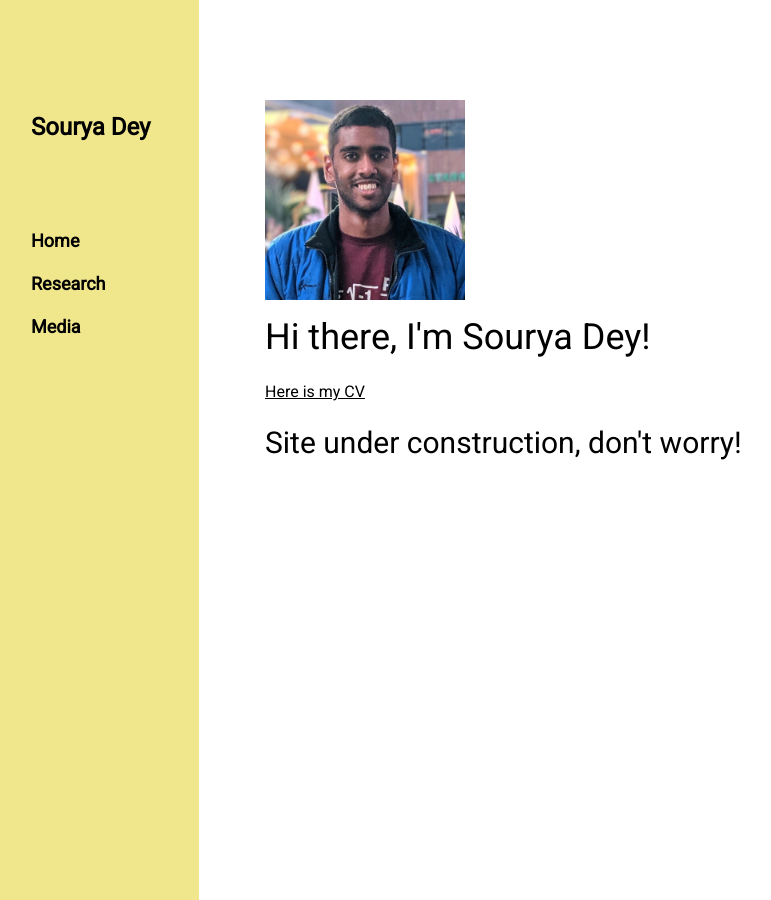
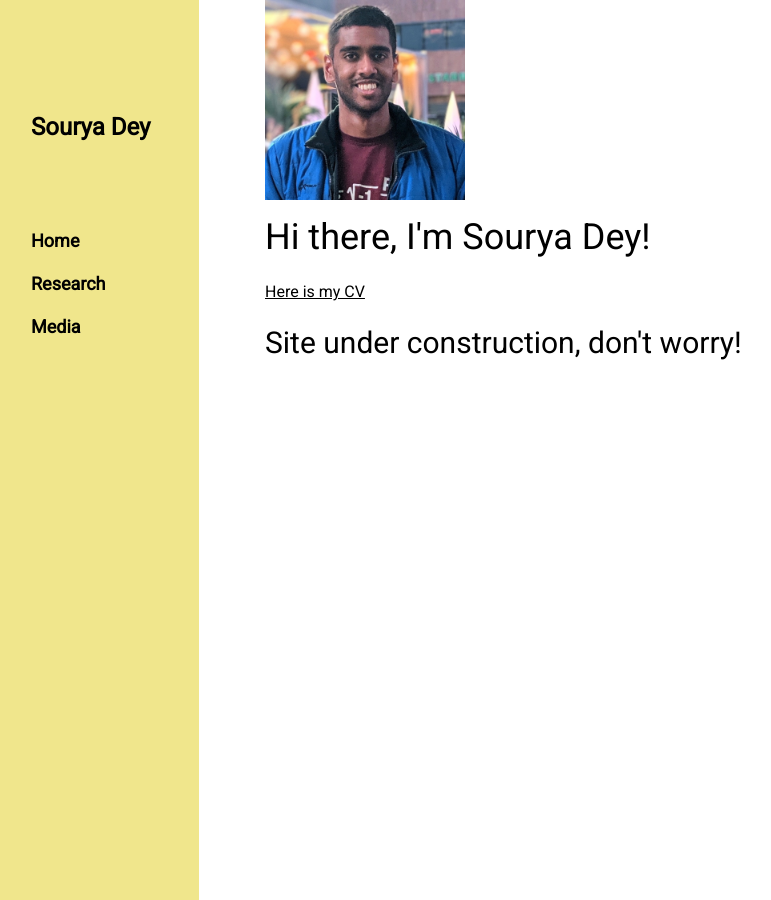
Before and after one commit to souryadey/souryadey.github.io, a Jekyll site: the page built from index.html, in a window 1280 px wide. Shown: the whole page, without its empty margins (1-772 px from the left). Built offline with Jekyll 4.4.1, drawn with Linux system fonts in a browser that asks for light colours.

Commit message:
adjusting spaces 6

```diff
--- a/_layouts/default.html
+++ b/_layouts/default.html
@@ -50,7 +50,7 @@
 			<div class="w3-overlay w3-hide-large" onclick="w3_close()" style="cursor:pointer" title="close side menu" id="myOverlay"></div>
 
 			<!-- !PAGE CONTENT! -->
-			<div class="w3-main" style="margin-left:250px;margin-right:50px;margin-top:100px;">
+			<div class="w3-main" style="margin-left:250px;margin-right:50px;">
 			<!-- This div is only for large screens
 				 for small screens, add additional margins on left, right, top -->
 
```
